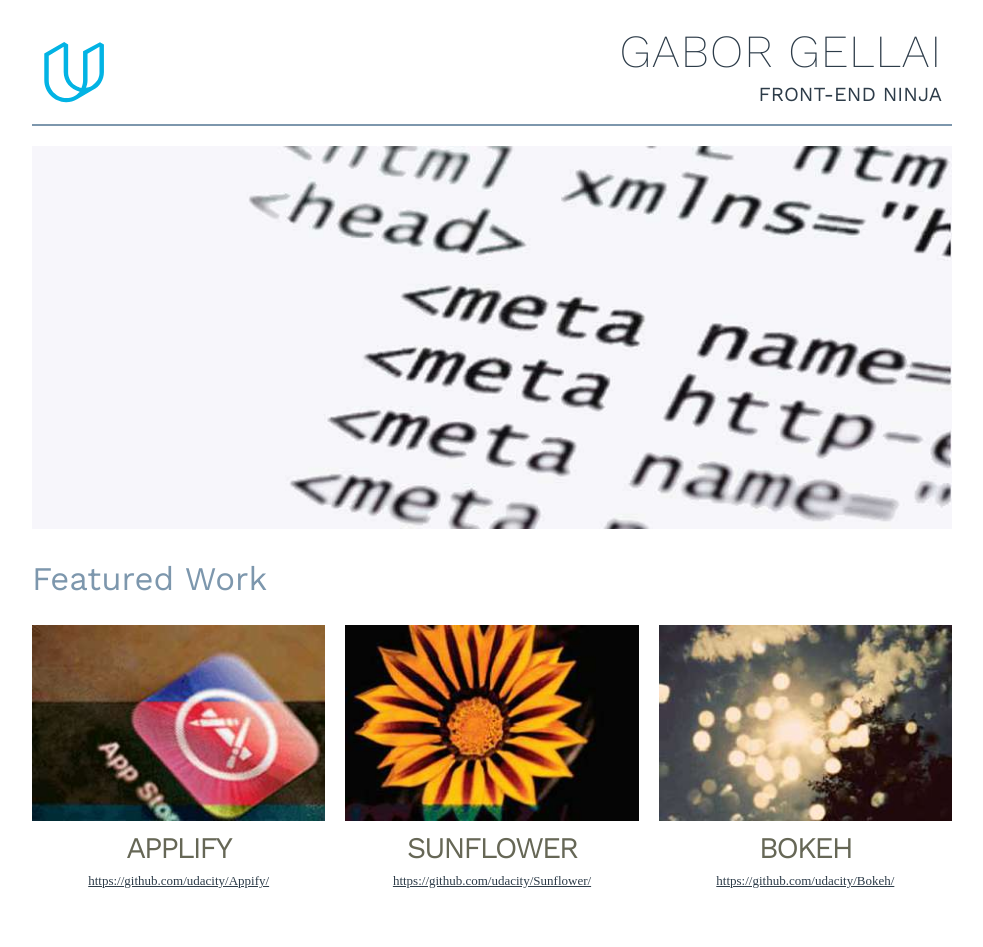
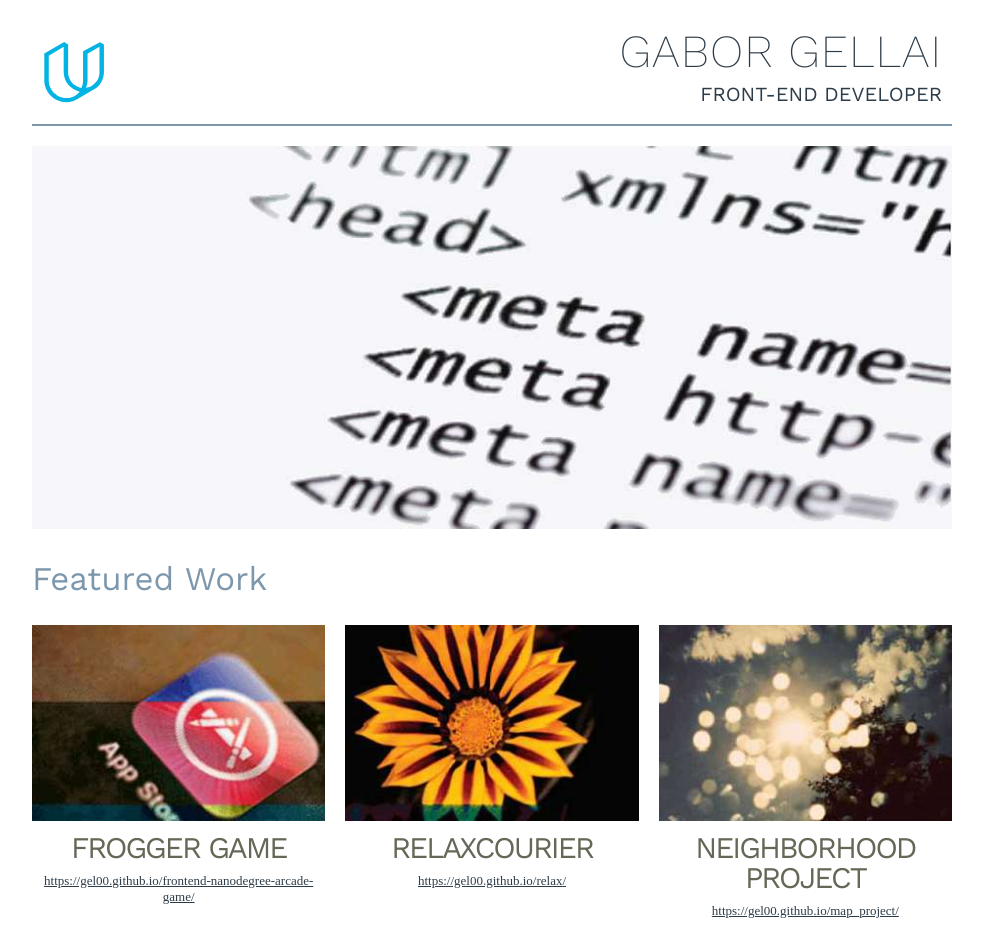
Before and after one commit to gel00/responsive-demo, a plain HTML site: page index.html in a window 1280 px wide. Shown: the whole page, without its empty margins (148-1131 px from the left). Before the commit the page ends 917 px from the top, so only its background shows below. Drawn offline with nearby package versions, Linux system fonts and the light colour scheme.

Commit message:
modified links

```diff
--- a/index.html
+++ b/index.html
@@ -22,7 +22,7 @@
       <header>
         <img src="img/udacity_logo.svg" alt="udacity logo">
         <h1>Gabor Gellai</h1>
-        <p>Front-end ninja</p>
+        <p>Front-end developer</p>
       </header>
       <picture title="some html code">
         <source
@@ -57,8 +57,8 @@
                      img/appstore-200_sm_2x.jpg 2x">
             <img src="img/sunflower.jpg" alt="appstore">
           </picture>
-          <h3>Applify</h3>
-          <a href="https://github.com/udacity/Appify/">https://github.com/udacity/Appify/</a>
+          <h3>Frogger Game</h3>
+          <a href="https://gel00.github.io/frontend-nanodegree-arcade-game/">https://gel00.github.io/frontend-nanodegree-arcade-game/</a>
         </article>
         <hr class="display-md-none">
         <article>
@@ -77,8 +77,8 @@
                      img/sunflower-200_sm_2x.jpg 2x">
             <img src="img/sunflower.jpg" alt="sunflower">
           </picture>
-          <h3>Sunflower</h3>
-          <a href="https://github.com/udacity/Sunflower/">https://github.com/udacity/Sunflower/</a>
+          <h3>RelaxCourier</h3>
+          <a href="https://gel00.github.io/relax/">https://gel00.github.io/relax/</a>
         </article>
         <hr class="display-md-none">
         <article>
@@ -97,8 +97,8 @@
                      img/sky-200_sm_2x.jpg 2x">
             <img src="img/sky.jpg" alt="sky">
           </picture>
-          <h3>Bokeh</h3>
-          <a href="https://github.com/udacity/Bokeh/">https://github.com/udacity/Bokeh/</a>
+          <h3>Neighborhood Project</h3>
+          <a href="https://gel00.github.io/map_project/">https://gel00.github.io/map_project/</a>
         </article>
       </section>
     </main>
```
